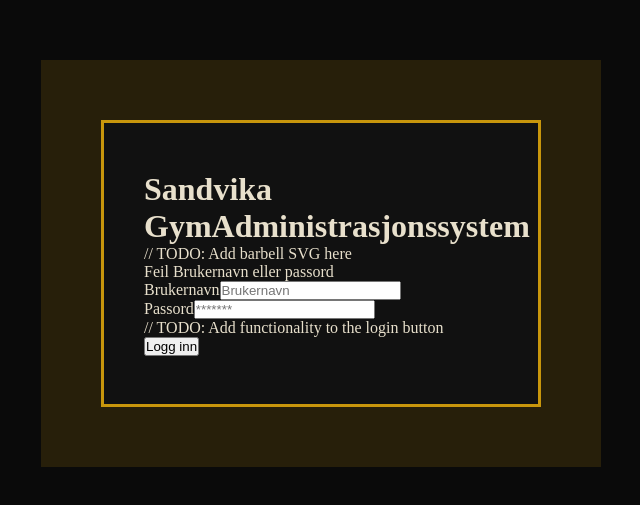
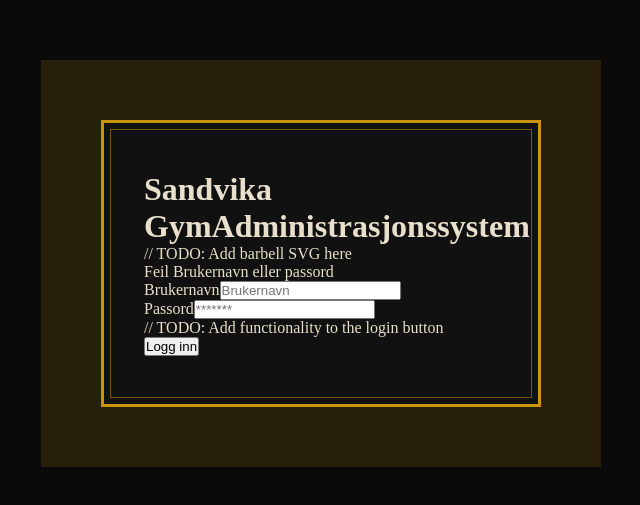
Before and after one commit to nexnic/SandvikaGym, a React (Vite) app: page / in a window 1280 px wide. Shown: the part 137-642 px from the top of the page, without its empty margins (319-959 px from the left). Built offline with nearby package versions, Linux system fonts and the light colour scheme.

Commit message:
adding login-box before

```diff
--- a/src/index.css
+++ b/src/index.css
@@ -64,3 +64,13 @@ body::before {
   position: relative;
   box-shadow: 0 0 0 60px rgba(200, 150, 12, 0.15);
 }
+
+.login-box::before {
+  content: '';
+  position: absolute;
+  top: 6px;
+  left: 6px;
+  right: 6px;
+  bottom: 6px;
+  border: 1px solid var(--gold-dim);
+}
```
